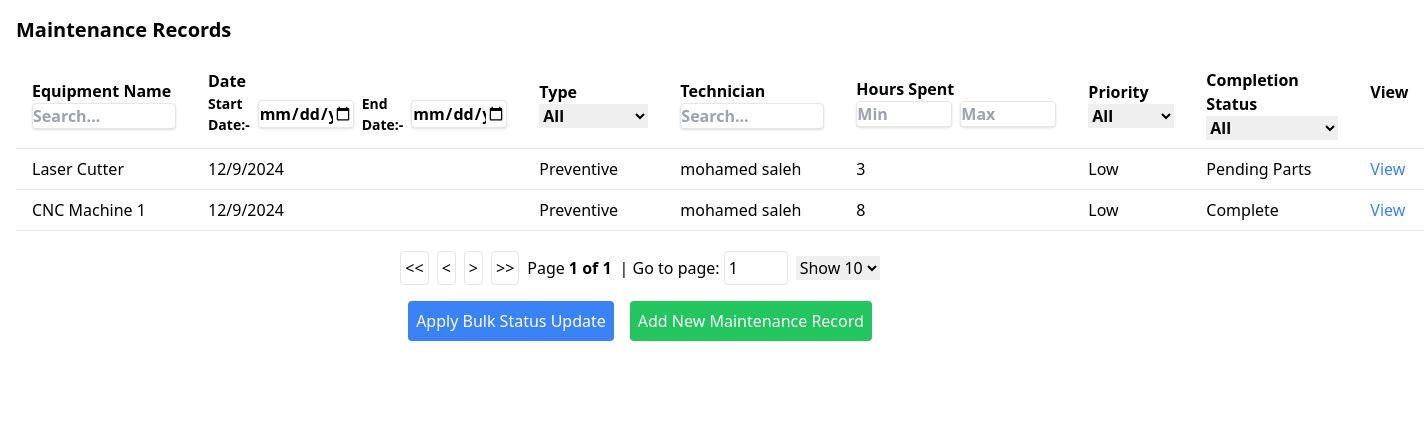
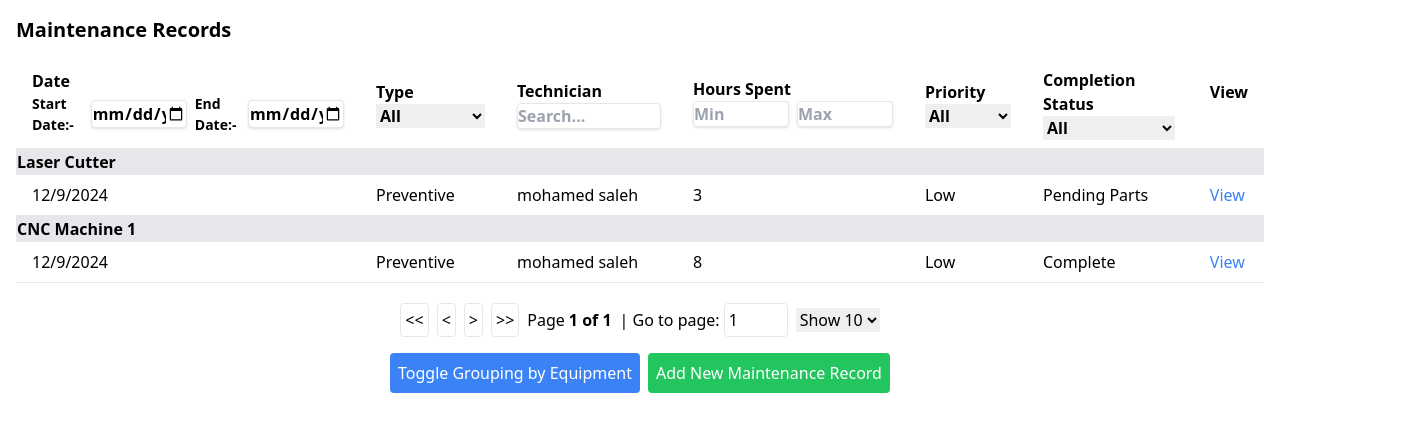
Before and after one commit to mohamed20163858/maintenance-tracking-system-challenge, a Next.js app: page /maintenance in a window 1280 px wide. Shown: the top 432 px of the page, 1424 px wide, since content can reach past the window. Built offline with nearby package versions, Linux system fonts and the light colour scheme; data requests are answered from the project's data file.

Commit message:
Add grouping functionality to maintenance table

```diff
--- a/app/components/MaintenanceRecordsTable.tsx
+++ b/app/components/MaintenanceRecordsTable.tsx
@@ -1,11 +1,13 @@
 "use client";
 
-import { useState, useMemo } from "react";
+import { useState, useMemo, Fragment } from "react";
 import {
   useReactTable,
+  GroupingState,
   flexRender,
   getCoreRowModel,
   getSortedRowModel,
+  getGroupedRowModel,
   createColumnHelper,
   SortingFn,
   SortingState,
@@ -23,12 +25,11 @@ const MaintenanceTable: React.FC<{
   equipmentMap: Record<string, string>;
 }> = ({ data, equipmentMap }) => {
   const [sorting, setSorting] = useState<SortingState>([]);
-  const [statusChanges, setStatusChanges] = useState<Record<string, string>>(
-    {}
-  );
+
   const [columnFilters, setColumnFilters] = useState<ColumnFiltersState>([]);
 
   const columnHelper = createColumnHelper<MaintenanceRecord>();
+  const [grouping, setGrouping] = useState<GroupingState>(["equipmentId"]);
 
   const sortPriorityFn: SortingFn<MaintenanceRecord> = (rowA, rowB) => {
     const priorityA = rowA.original.priority;
@@ -53,12 +54,12 @@ const MaintenanceTable: React.FC<{
       completionStatusOrder.indexOf(completionStatusB)
     );
   };
-
   const columns = useMemo(
     () => [
       columnHelper.accessor("equipmentId", {
         header: "Equipment Name",
         cell: (info) => equipmentMap[info.getValue()] || "Unknown",
+        enableGrouping: true, // Allow grouping by this column
         filterFn: (row, columnId, filterValue) => {
           const equipmentId = row.getValue(columnId) as string; // Cast to string
           const equipmentName = equipmentMap[equipmentId];
@@ -141,6 +142,7 @@ const MaintenanceTable: React.FC<{
     state: {
       sorting,
       columnFilters,
+      grouping,
     },
     getCoreRowModel: getCoreRowModel(),
     getSortedRowModel: getSortedRowModel(),
@@ -148,31 +150,9 @@ const MaintenanceTable: React.FC<{
     getFilteredRowModel: getFilteredRowModel(),
     onSortingChange: setSorting,
     onColumnFiltersChange: setColumnFilters,
+    getGroupedRowModel: getGroupedRowModel(),
+    onGroupingChange: setGrouping,
   });
-
-  const applyBulkStatusUpdate = async () => {
-    try {
-      const updatePromises = Object.entries(statusChanges).map(([id, status]) =>
-        fetch(`http://localhost:3001/maintenance/${id}`, {
-          method: "PATCH",
-          headers: {
-            "Content-Type": "application/json",
-          },
-          body: JSON.stringify({ completionStatus: status }),
-        })
-      );
-
-      await Promise.all(updatePromises);
-
-      alert("Statuses updated successfully!");
-      window.location.href = "/maintenance";
-
-      setStatusChanges({});
-    } catch (error) {
-      console.error(error);
-      alert("Failed to update statuses. Please try again.");
-    }
-  };
 
   return (
     <div>
@@ -180,7 +160,15 @@ const MaintenanceTable: React.FC<{
         <thead>
           {table.getHeaderGroups().map((headerGroup) => (
             <tr key={headerGroup.id}>
-              {headerGroup.headers.map((header) => (
+              {headerGroup.headers.map((header) => {
+                // Check if the column is the "equipmentId" column
+                const isEquipmentColumn = header.id === "equipmentId";
+
+                // Only render the Equipment Name header if grouping is not applied
+                if (isEquipmentColumn && grouping.length > 0) {
+                  return null; // Skip rendering if it's the equipment column and grouping is applied
+                }
+                return (
                   <th key={header.id} className="px-4 py-2 border-b text-left">
                     <div
                       className={
@@ -212,11 +200,12 @@ const MaintenanceTable: React.FC<{
                       <MaintenanceFilter column={header.column} />
                     )}
                   </th>
-              ))}
+                );
+              })}
             </tr>
           ))}
         </thead>
-        <tbody>
+        {/* <tbody>
           {table.getRowModel().rows.map((row) => (
             <tr key={row.id}>
               {row.getVisibleCells().map((cell) => (
@@ -226,15 +215,59 @@ const MaintenanceTable: React.FC<{
               ))}
             </tr>
           ))}
+        </tbody> */}
+        <tbody>
+          {table.getRowModel().rows.map((row) => (
+            <Fragment key={row.id}>
+              {/* Only Render Group Header for Group Rows */}
+              {row.subRows?.length > 0 && (
+                <tr
+                  className={`bg-gray-200 font-bold py-2 px-4
+                  `}
+                >
+                  <td colSpan={columns.length}>
+                    {equipmentMap[row.id.split(":")[1]] || "Unknown Equipment"}
+                  </td>
+                </tr>
+              )}
+
+              {/* Render Rows in the Group or Single Row */}
+              {(row.subRows?.length > 0 ? row.subRows : [row]).map((subRow) => (
+                <tr key={subRow.id}>
+                  {subRow.getVisibleCells().map((cell) => {
+                    // Check if the column is the "equipmentId" column
+                    const isEquipmentColumn = cell.column.id === "equipmentId";
+
+                    // Skip rendering the cell for "Equipment Name" if grouping is applied
+                    if (isEquipmentColumn && grouping.length > 0) {
+                      return null;
+                    }
+                    return (
+                      <td key={cell.id} className="px-4 py-2 border-b">
+                        {flexRender(
+                          cell.column.columnDef.cell,
+                          cell.getContext()
+                        )}
+                      </td>
+                    );
+                  })}
+                </tr>
+              ))}
+            </Fragment>
+          ))}
         </tbody>
       </table>
       <Pagination table={table} />
       <div className="flex items-center justify-center mt-4">
         <button
-          onClick={applyBulkStatusUpdate}
-          className="mr-2 p-2 bg-blue-500 text-white rounded"
+          onClick={() =>
+            setGrouping(
+              (prev) => (prev.length ? [] : ["equipmentId"]) // Toggle grouping
+            )
+          }
+          className=" p-2 bg-blue-500 text-white rounded"
         >
-          Apply Bulk Status Update
+          Toggle Grouping by Equipment
         </button>
         <Link
           href="/maintenance/new"
```
Lines whose indentation alone changed are shown as unchanged.
